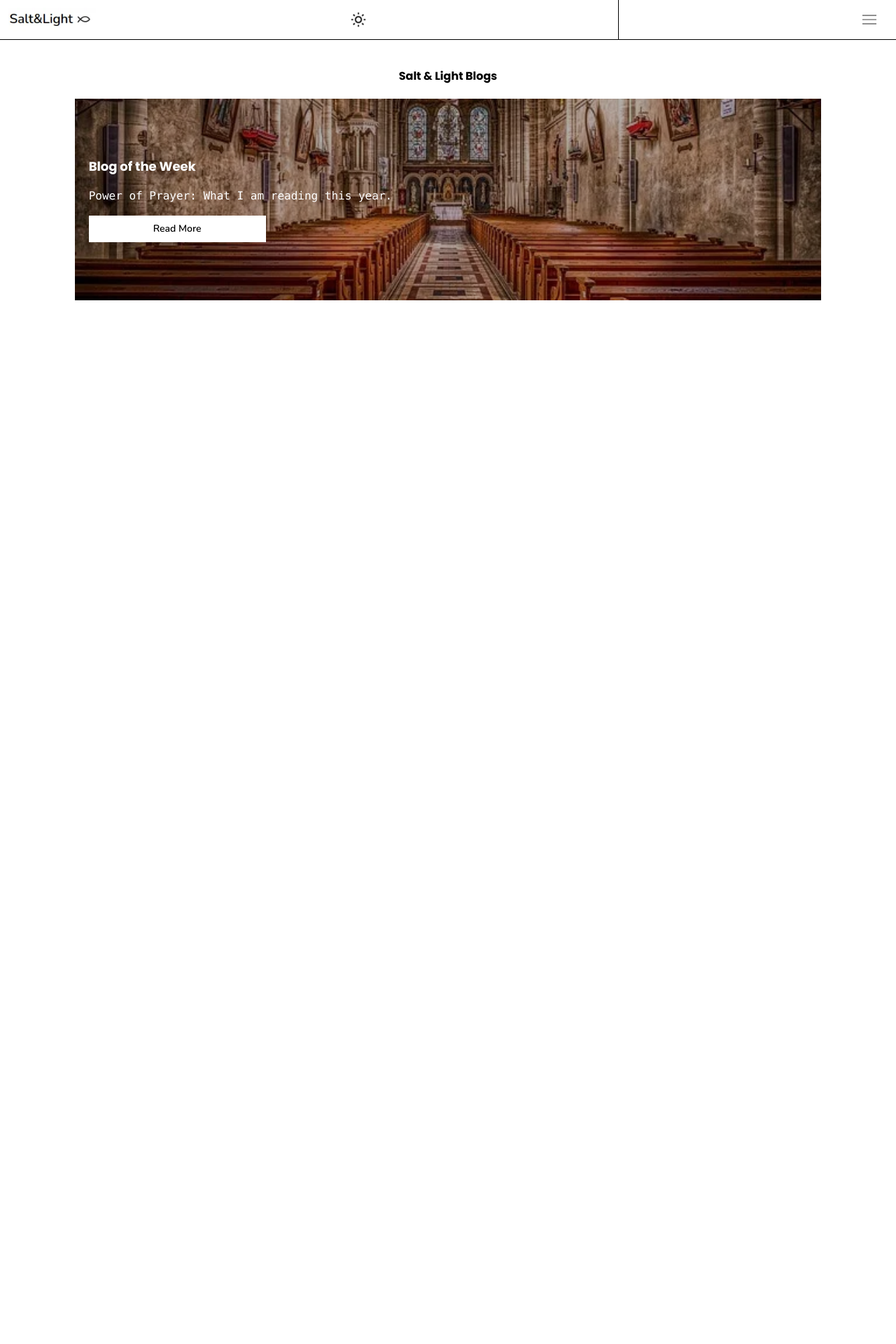
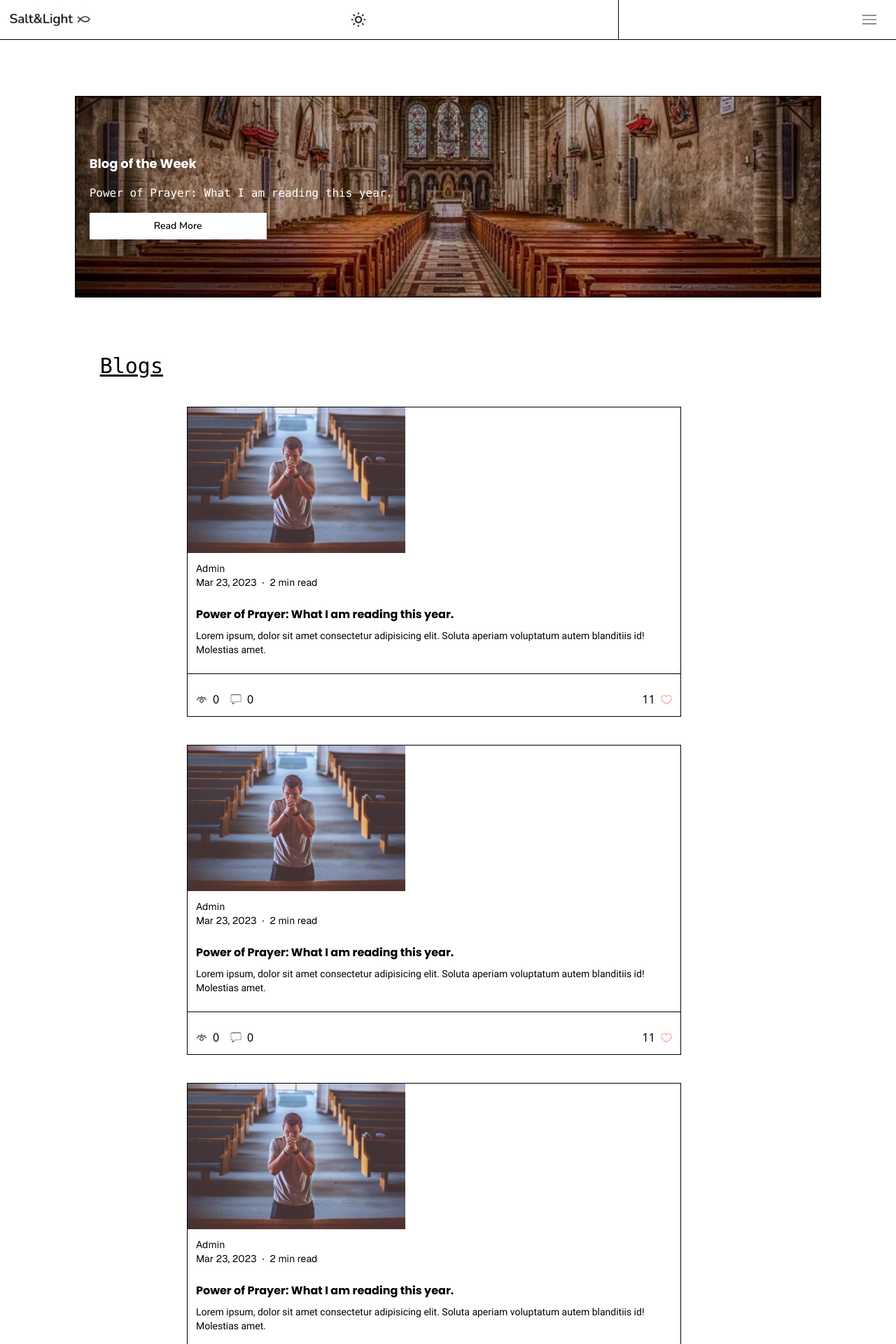
Before and after one commit to softwareNinja-888/salt_light_blog, a React (Vite) app in the folder blog/: page /blogs in a window 1280 px wide. Shown: the top 1920 px of the page at 70% size. Before the commit the page ends 800 px from the top, so only its background shows below. Built offline with nearby package versions, Linux system fonts and the light colour scheme.

Commit message:
Add display pages for blogs

```diff
--- a/blog/src/components/BlogDisplay.jsx
+++ b/blog/src/components/BlogDisplay.jsx
@@ -2,18 +2,30 @@ import { BlogItem } from "./BlogItem";
 import { BlogOfWeek } from "./BlogOfWeek";
 import { Header } from "./Header";
 import { SearchFilter } from "./SearchFilter";
+import {Footer} from './Footer'
 
 export function BlogDisplay(){
     return (
         <>
             <div className="bg-white h-full w-screen dark:bg-theme ">
                 <Header/>
-                <div className="flex flex-col justify-center gap-5 items-center">
-                    <div className="font-poppins mt-10">Salt & Light Blogs</div>
+                <div className="flex flex-col justify-center gap-5 items-center mt-20">
+                    {/*<div className="font-poppins mt-10">Salt & Light Blogs</div>*/}
                     <BlogOfWeek/>
                 </div>
-                <div className="">
-                    {/*<SearchFilter/>*/}
+                <div className="flex flex-col items-center justify-center m-auto w-10/12 mt-20">
+                    <div className="font-mono text-3xl dark:text-white px-9 underline self-start">Blogs</div>
+                    <BlogItem/>
+                    <BlogItem/>
+                    <BlogItem/>
+                    <BlogItem/>
+                    <BlogItem/>
+                    <BlogItem/>
+                    <BlogItem/>
+                    <BlogItem/>
+                </div>
+                <div className="mt-20">
+                    <Footer/>
                 </div>
 
             </div>
--- a/blog/src/components/BlogOfWeek.jsx
+++ b/blog/src/components/BlogOfWeek.jsx
@@ -1,7 +1,7 @@
 export function BlogOfWeek(){
     return (
         <>
-            <div className="flex bg-blogBackground bg-center bg-cover bg-no-repeat h-72 px-5 py-5 relative w-10/12">
+            <div className="flex bg-blogBackground bg-center bg-cover bg-no-repeat h-72 px-5 py-5 relative w-10/12 border border-black dark:border-white">
                 <div className="absolute inset-0 bg-black bg-opacity-30 pointer-events-none"></div>
                 <div className="flex flex-col gap-4 relative z-10 justify-center">
                     <div className="text-white font-poppins text-lg">Blog of the Week</div>
```
